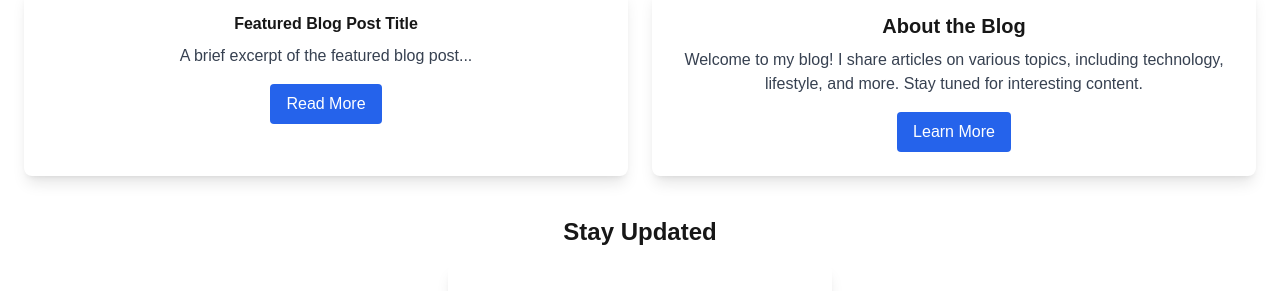
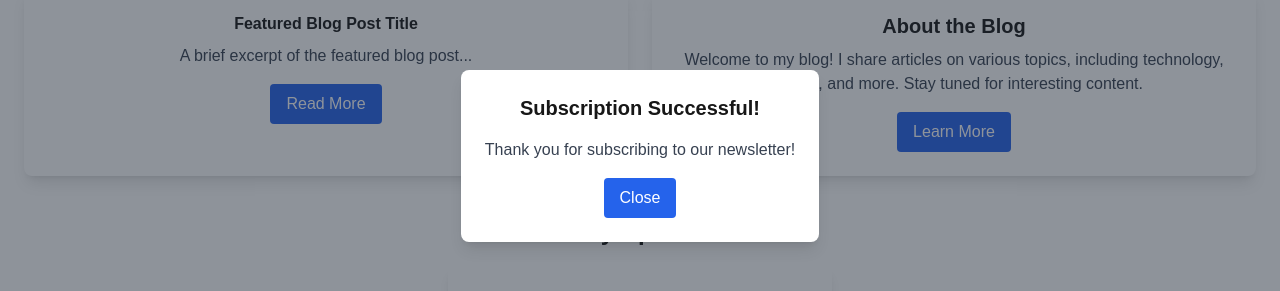
Before and after one commit to jiebinzhou98/project01, a Next.js app in the folder self-blog/: page / in a window 1280 px wide. Both pictures are taken after typing "name@example.com" into the empty fields and a click on the button "Subscribe". Shown: the part 244-535 px from the top of the page. Built offline with nearby package versions, Linux system fonts and the light colour scheme; no server answers.

Commit message:
Update subscribe pop up

```diff
--- a/self-blog/app/page.tsx
+++ b/self-blog/app/page.tsx
@@ -4,20 +4,27 @@ import { useState } from "react";
 
 export default function Home() {
 
-  const [email, setEmail] = useState ("");
+  const [email, setEmail] = useState("");
+
+  const [isSuccess, setIsSuccess] = useState(false);
 
 
-  const handleSubmit = (event: React.FormEvent) =>{
+  const handleSubmit = (event: React.FormEvent) => {
     event.preventDefault();
 
-    if(!email){
+    if (!email) {
       alert("Please enter a valid email")
       return;
     }
 
-    console.log("subscribe with email: ",email)
+    console.log("subscribe with email: ", email)
+    setIsSuccess(true);
     setEmail("");
-  }
+  };
+
+  const closeSuccessMessage = () => {
+    setIsSuccess(false);
+  };
 
 
   return (
@@ -90,6 +97,22 @@ export default function Home() {
           </form>
         </div>
       </section>
+
+      {/* Success Pop-up Message */}
+      {isSuccess && (
+        <div className="fixed inset-0 bg-gray-800 bg-opacity-50 flex justify-center items-center z-50">
+          <div className="bg-white p-6 rounded-lg shadow-lg text-center">
+            <h3 className="text-xl font-semibold mb-4">Subscription Successful!</h3>
+            <p className="text-gray-700 mb-4">Thank you for subscribing to our newsletter!</p>
+            <button
+              onClick={closeSuccessMessage}
+              className="bg-blue-600 text-white px-4 py-2 rounded hover:bg-blue-700"
+            >
+              Close
+            </button>
+          </div>
+        </div>
+      )}
     </div>
   );
 }
```
Lines whose indentation alone changed are shown as unchanged.
